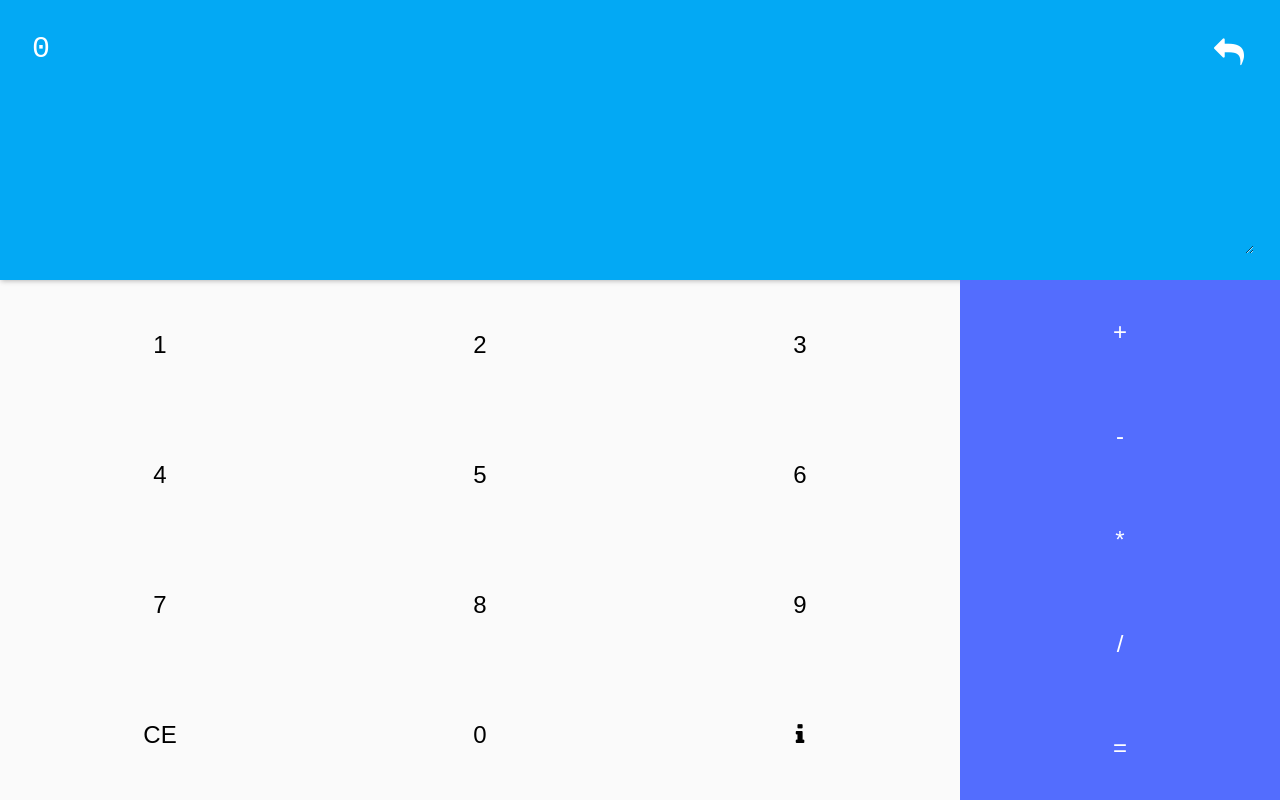
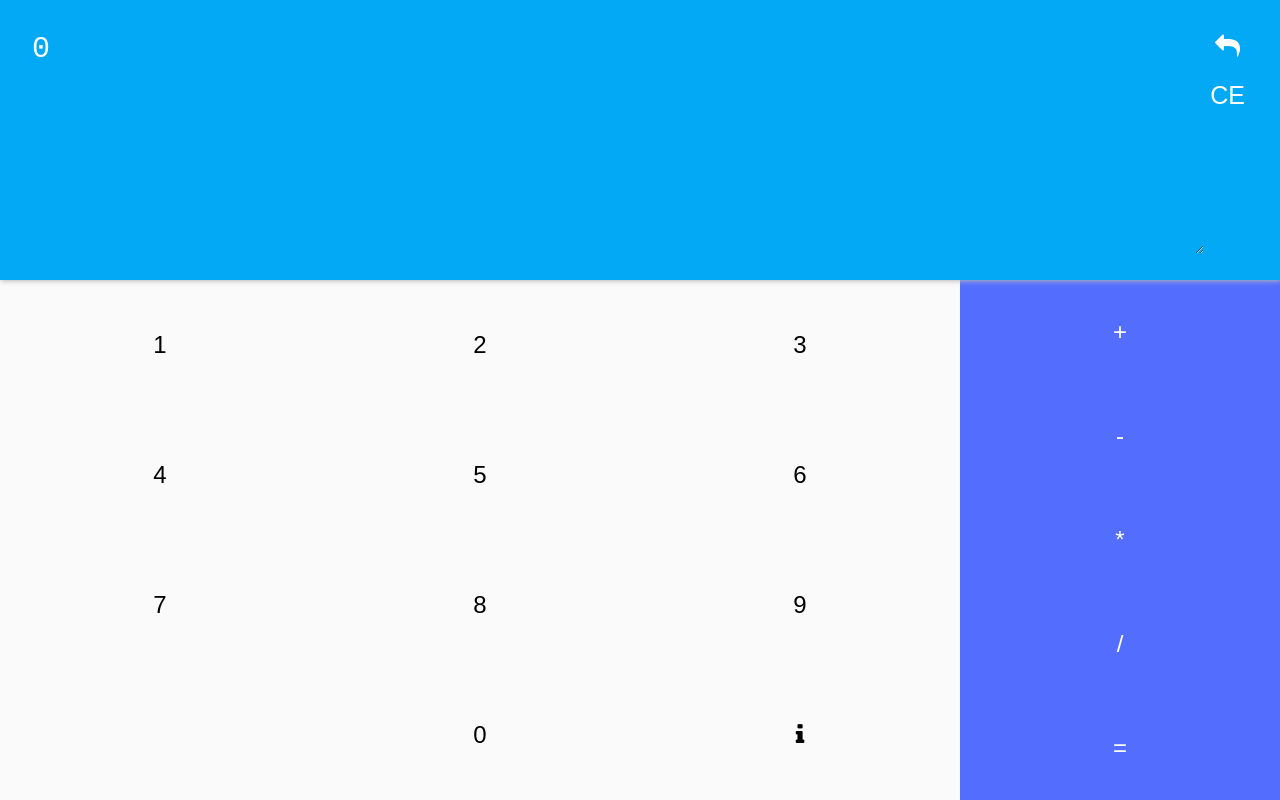
Before and after one commit to djra19/calculator, a plain HTML site: page index.html in a window 1280 px wide. Drawn offline with Linux system fonts and the light colour scheme.

Commit message:
Creada barra lateral '.commands' dentro de '.output', para contener botones para limpieza de la UI.

```diff
--- a/index.html
+++ b/index.html
@@ -17,8 +17,11 @@
   <section class="main">
     <article class="output">
       <div class="content">
-	    <textarea readonly>0</textarea>
-	    <button class="clear" type="button"><span class="fa fa-reply"></span></button>
+	    <textarea readonly="">0</textarea>
+	    <ul class="commands">
+	      <li><button class="clear" type="button"><span class="fa fa-reply"></span></button></li>
+	      <li><button class="ce" type="button">CE</button></li>
+	    </ul>
 	  </div>
     </article>
 
@@ -56,7 +59,7 @@
 	      	<li class="row">
 	      	  <div>
 	      	    <ul class="buttons">
-				  <li><button class="clear" type="button">CE</button></li>
+				  <li><button class="decimal" type="button"></button></li>
 	        	  <li><button type="button" value="0">0</button></li>
 				  <li><button class="about" type="button"><span class="fa fa-info"></span></button></li>
 	      		</ul>
--- a/scripts/app.js
+++ b/scripts/app.js
@@ -21,7 +21,7 @@
   		});
 
   		// Clear Output
-  		var btn_ce = document.querySelector(".keypad .clear");
+  		var btn_ce = document.querySelector(".output .ce");
   		btn_ce.addEventListener("click", function(){self.clearAll();});
 
   		// Remove Number
--- a/style/app.css
+++ b/style/app.css
@@ -49,6 +49,7 @@ article > .content {
 }
 
 .output .content {
+	position: relative;
 	box-sizing: border-box;
 	padding: 3rem;
 	background-color: #03A9F4;
@@ -56,7 +57,7 @@ article > .content {
 }
 
 .output textarea {
-	width: 100%;
+	width: calc(100% - 5rem); /* 4.5rem Commands, 0.5rem Margin */
 	height: 100%;
 	background: transparent;
 	color: white;
@@ -64,12 +65,30 @@ article > .content {
 	font-size: 3rem;
 }
 
-.output .clear {
+.output .commands {
 	position: absolute;
-	top: 3.5rem;
-	right: 3rem;
-	font-size: 3rem;
+	top: 0;
+	bottom: 0;
+	right: 0;
+	box-sizing: border-box;
+	padding: 2.2rem 0;
+	margin-right: 3rem;
+	width: 4.5rem;
 }
+
+.output .commands button {
+	font-size: 2.5rem;
+	text-align: center;
+	padding: 1rem 0;
+	border-radius: 5rem;
+	width: 100%;
+	transition: background-color .3s;
+}
+.output .commands button:active {
+	background-color: rgba(0,0,0,0.4);
+}
+
+
 
 /*--------------------------
 	     Botones
```
